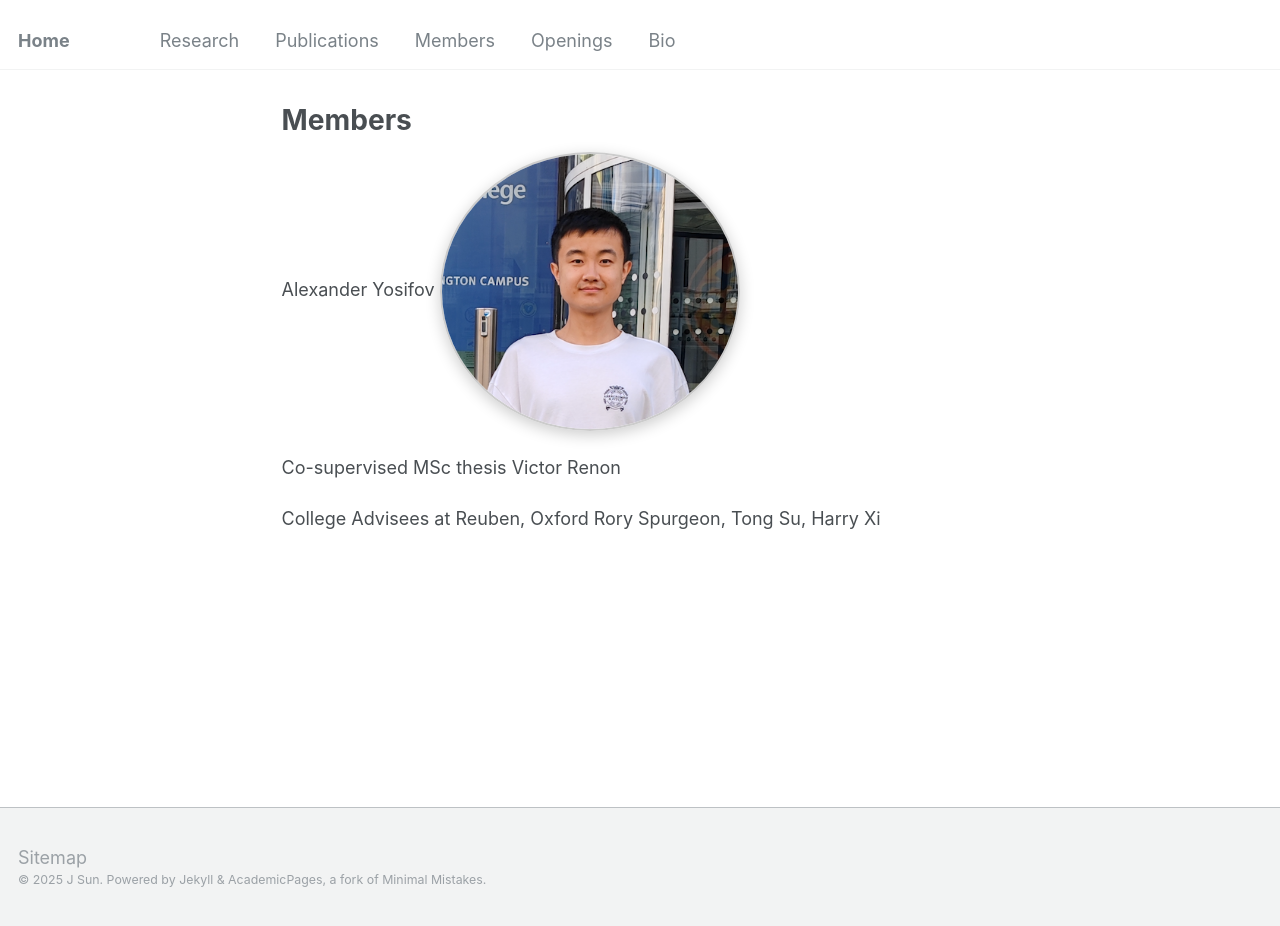
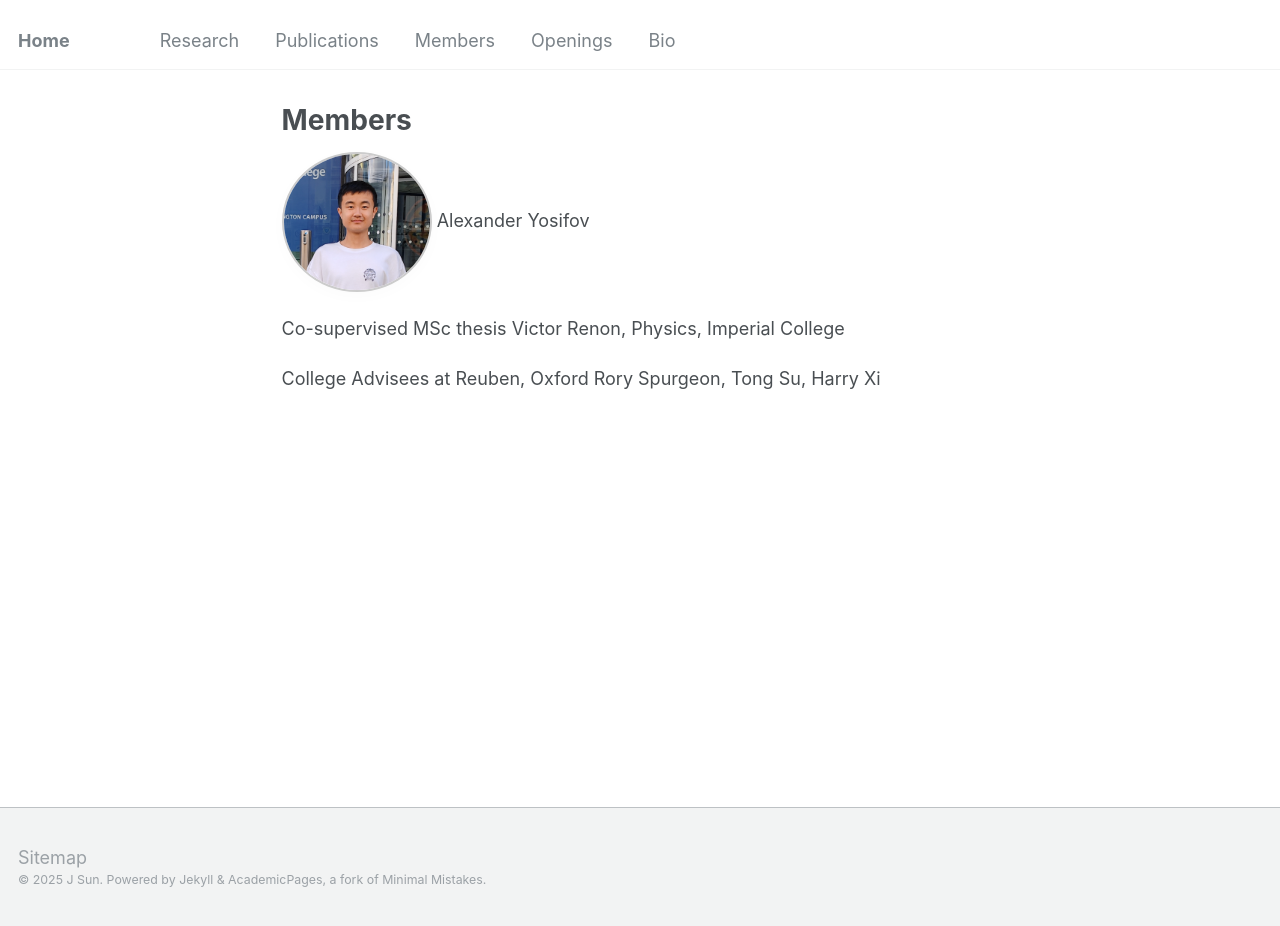
Before and after one commit to jinzhao-sun/jinzhao-sun.github.io, a Jekyll site: the page built from _pages/members.md, in a window 1280 px wide and 926 px high. Built offline with Jekyll 4.4.1, drawn with Linux system fonts in a browser that asks for light colours.

Commit message:
Update members.md

```diff
--- a/_pages/members.md
+++ b/_pages/members.md
@@ -9,13 +9,13 @@ redirect_from:
 
 {% include base_path %}
 
+
+<img src="/images/profile.jpg" alt="Description" style="border-radius: 50%; box-shadow: 0 4px 15px rgba(0, 0, 0, 0.02); border: 2px solid #ccc; width: 150px;">
 Alexander Yosifov
-<img src="/images/profile.jpg" alt="Description" style="border-radius: 50%; box-shadow: 0 4px 15px rgba(0, 0, 0, 0.2); border: 2px solid #ccc; width: 300px;">
-
 
 
 Co-supervised MSc thesis
-Victor Renon
+Victor Renon, Physics, Imperial College
 
 College Advisees at Reuben, Oxford
 Rory Spurgeon, Tong Su, Harry Xi
```
